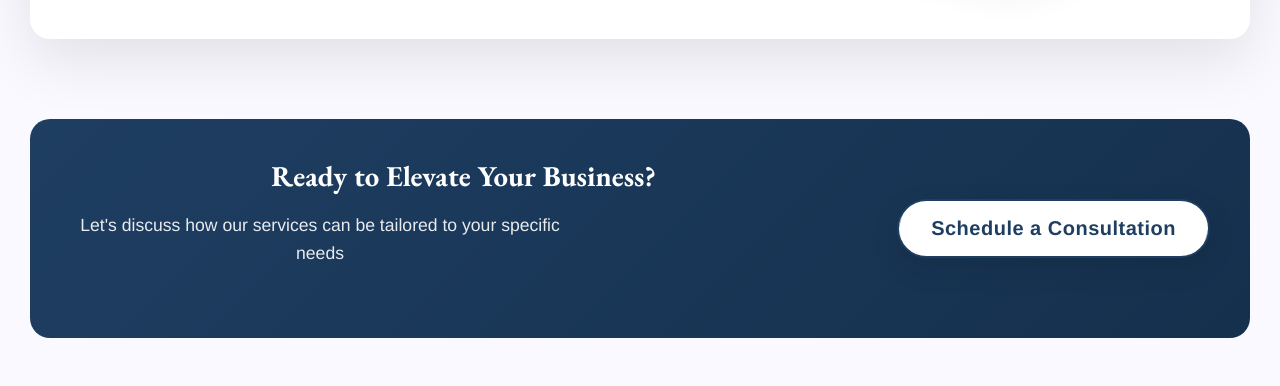
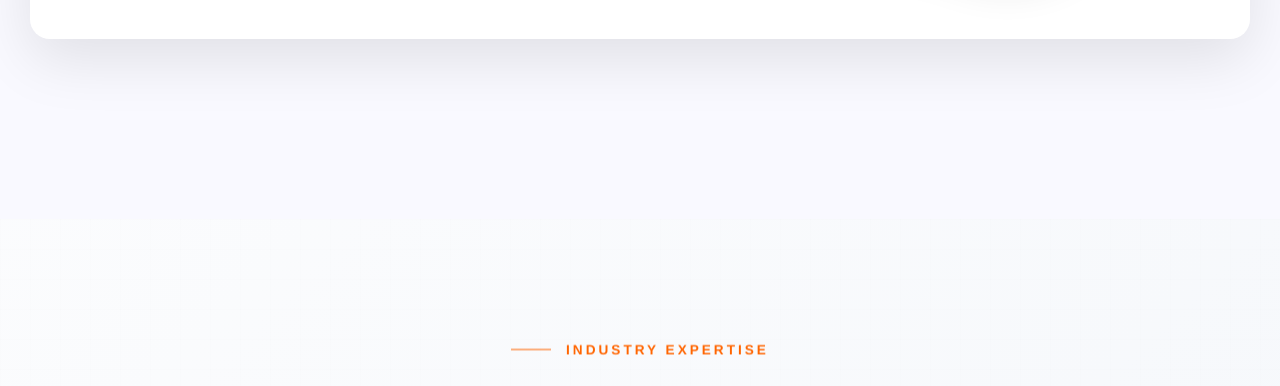
Before and after one commit to haseeb-io670/workzen-co-2.0, a React (Vite) app: page / in a window 1280 px wide. Shown: the part 2752-3138 px from the top of the page. Built offline with nearby package versions, Linux system fonts and the light colour scheme.

Commit message:
redirection fix

```diff
--- a/src/components/home/HomeServices.jsx
+++ b/src/components/home/HomeServices.jsx
@@ -197,15 +197,7 @@ const HomeServices = () => {
             </div>
           </div>
 
-          <div className="services-cta">
-            <div className="cta-content">
-              <h3>Ready to Elevate Your Business?</h3>
-              <p>Let's discuss how our services can be tailored to your specific needs</p>
-            </div>
-            <button className="btn btn-secondary btn-lg btn-rounded">
-              <span>Schedule a Consultation</span>
-            </button>
-          </div>
+
         </div>
       </div>
 
```
